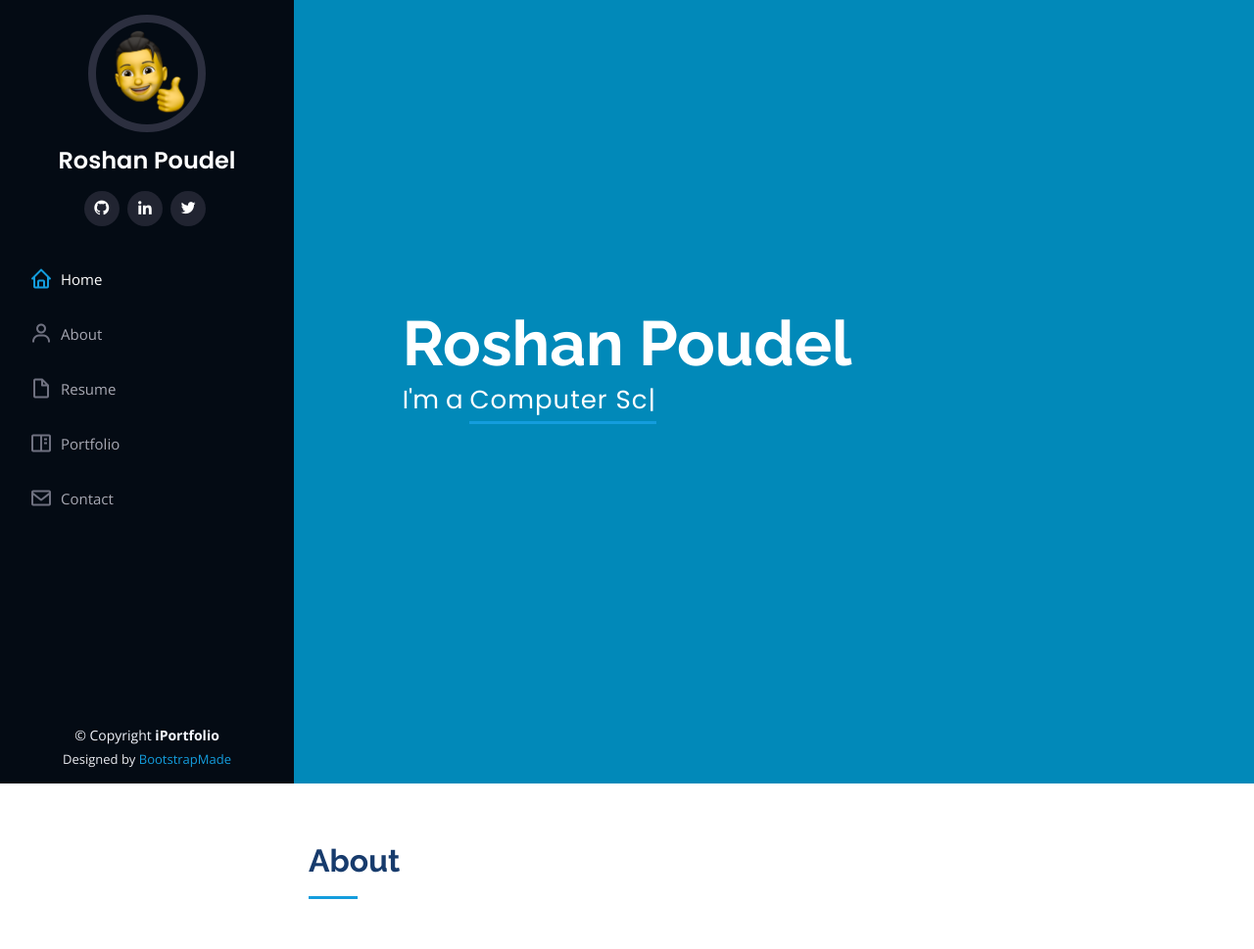
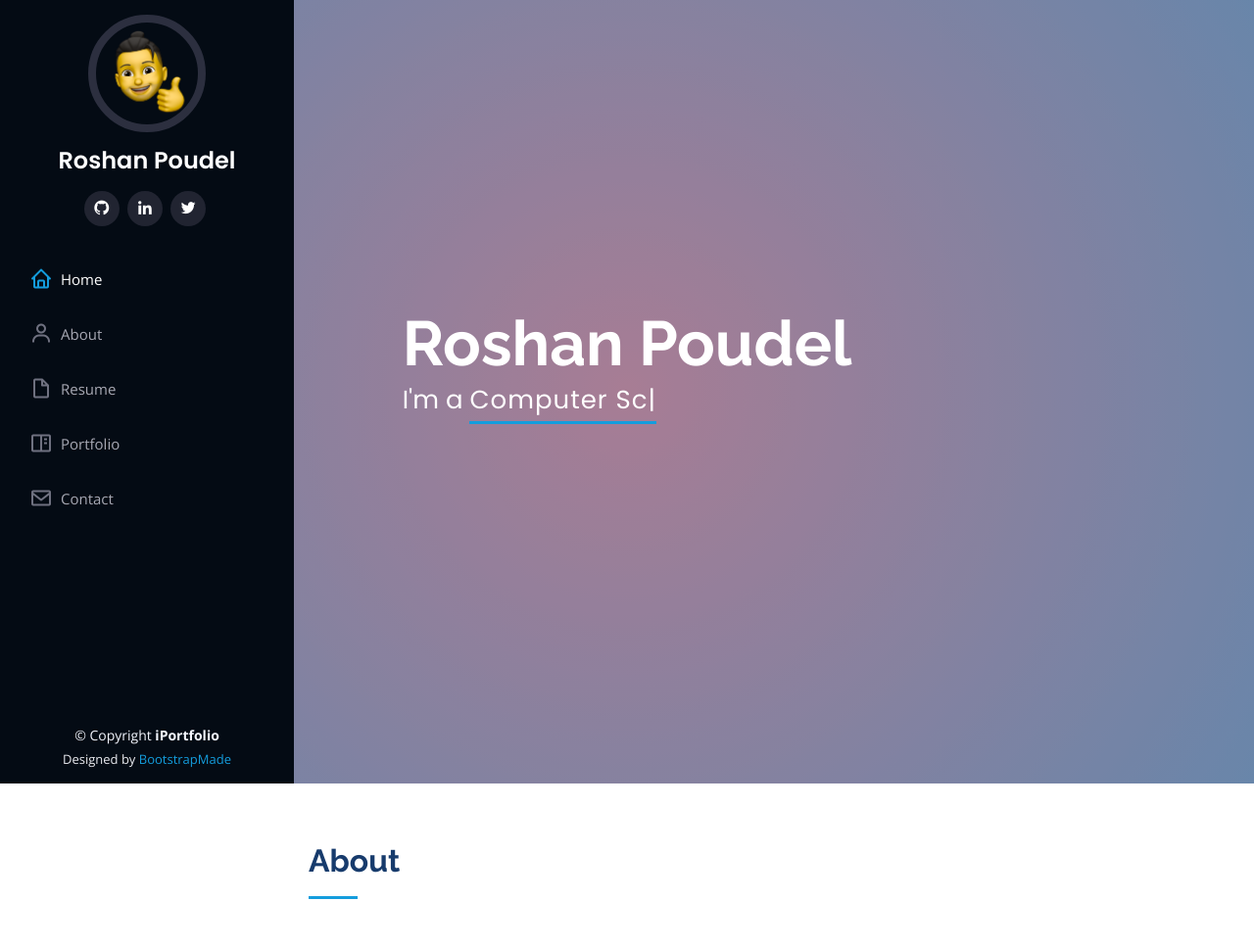
Before and after one commit to iamroshanpoudel/portfolio, a web app: file index.html in a window 1280 px wide. Shown: the top 969 px of the page at 98% size. Run offline with its HTML, style and script files only (its server is not run), Linux system fonts and the light colour scheme.

Commit message:
changed theme color

```diff
--- a/assets/css/style.css
+++ b/assets/css/style.css
@@ -211,7 +211,9 @@
 #hero {
   width: 100%;
   height: 100vh;
-  background: url("../img/hero-bg.jpg") top center;
+  /* background: url("../img/hero-bg.gif") top center; */
+  background: rgb(238,174,202);
+  background: radial-gradient(circle, rgba(238,174,202,1) 0%, rgba(148,187,233,1) 100%);
   background-size: cover;
 }
 
```
